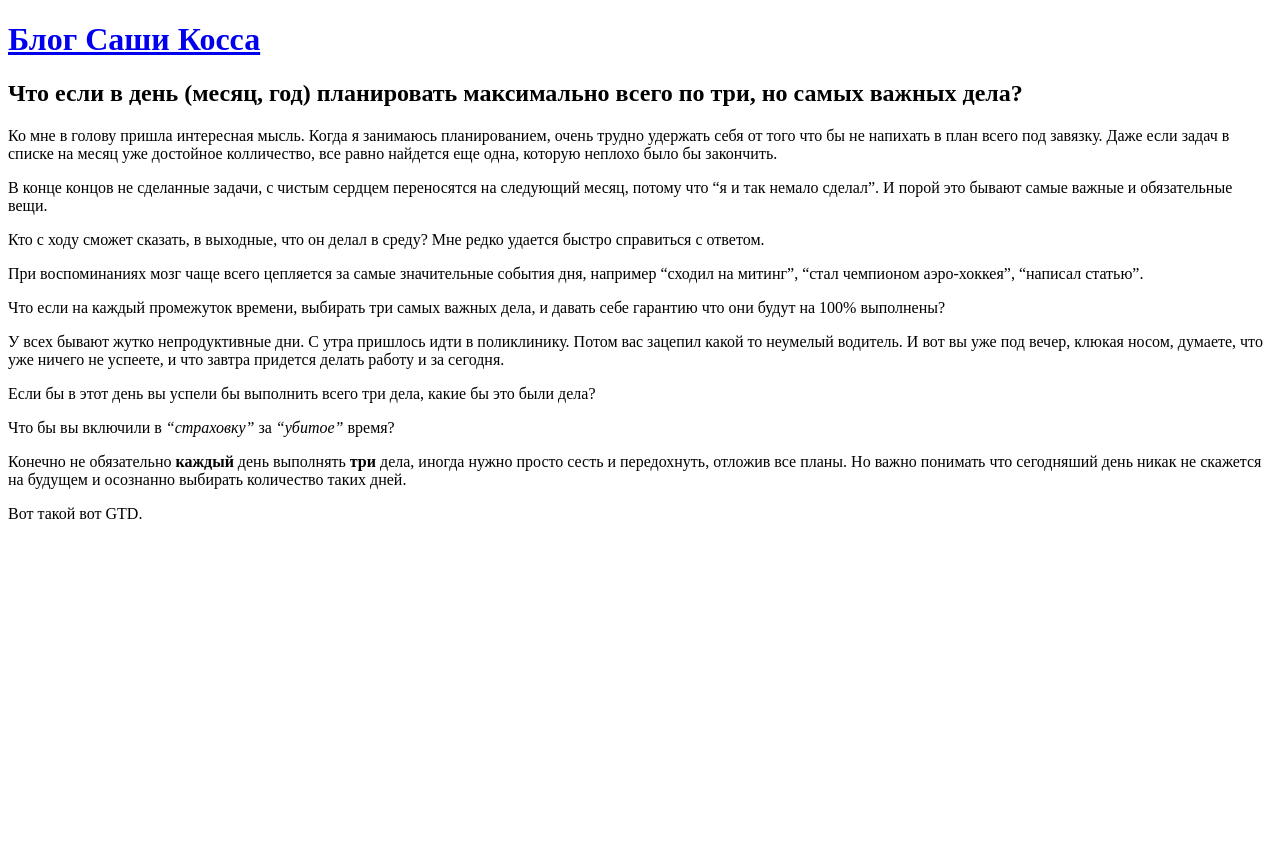
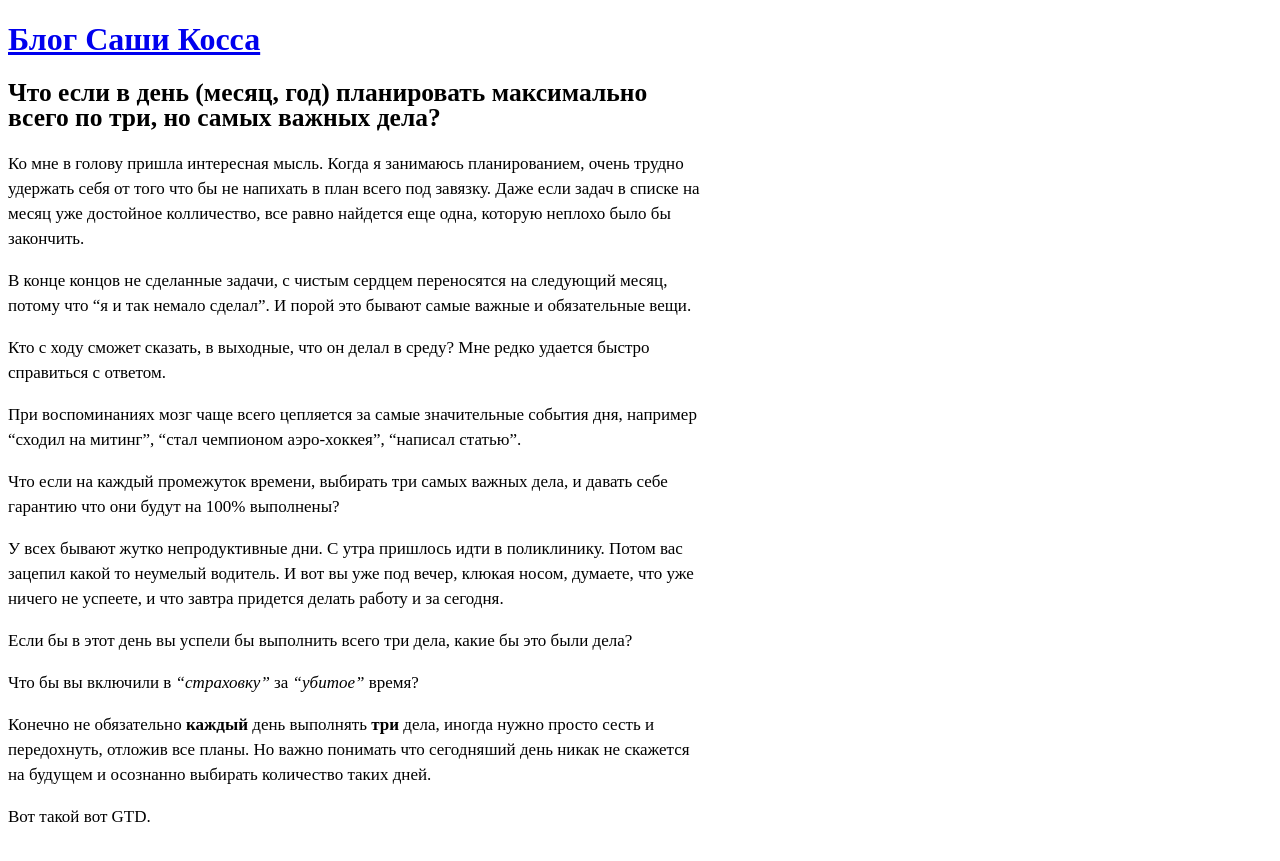
Before and after one commit to megannimara/blog.nocorp.me, a Jekyll site: the page built from _posts/2011-12-10-3-to-do.md, in a window 1280 px wide. Shown: the top 861 px of the page. Built offline with Jekyll 4.4.1, drawn with Linux system fonts in a browser that asks for light colours; Markdown is read by kramdown in place of the engine named in the settings.

Commit message:
More readability to layout

```diff
--- a/_layouts/post.html
+++ b/_layouts/post.html
@@ -2,6 +2,8 @@
 layout: default
 ---
 
+<div style="width: 700px; font-size: 17px; line-height: 25px;">
 {{ content }}
+</div>
 
 <div class="fb-comments" data-href="http://blog.nocorp.me{{ page.url }}" data-num-posts="2" data-width="500"></div>
```
